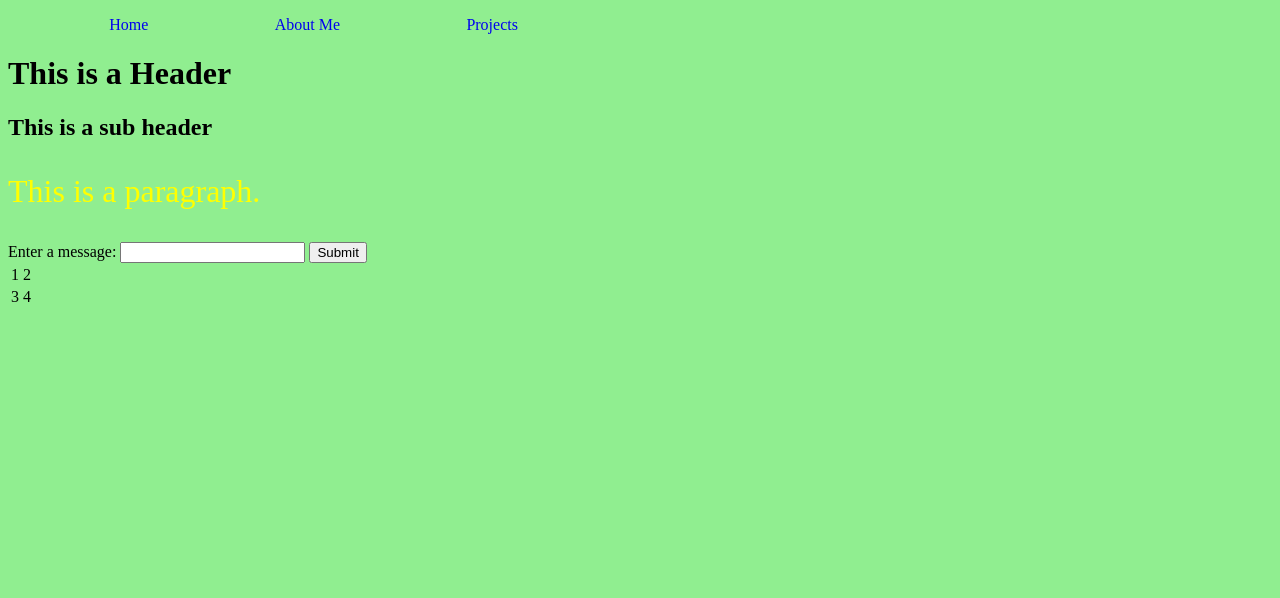
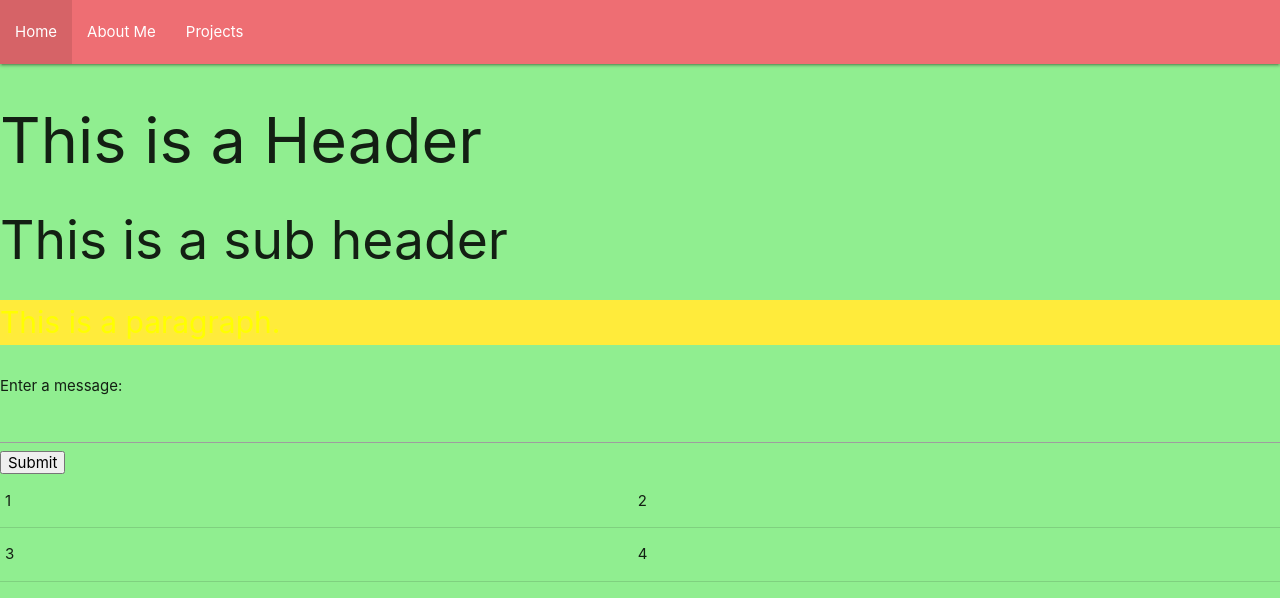
Before and after one commit to epicZeezy/epicZeezy.io, a plain HTML site: page index.html in a window 1280 px wide. Drawn offline with nearby package versions, Linux system fonts and the light colour scheme.

```diff
--- a/index.html
+++ b/index.html
@@ -4,6 +4,7 @@
         <title>Hello There</title>
         <link rel="stylesheet" href="style.css"/>
         <script src="script.js"></script>
+        <link rel="stylesheet" href="https://cdnjs.cloudflare.com/ajax/libs/materialize/0.97.1/css/materialize.min.css">
     </head>
 
     <body>
```
Also changed, not shown: 1 other file.
